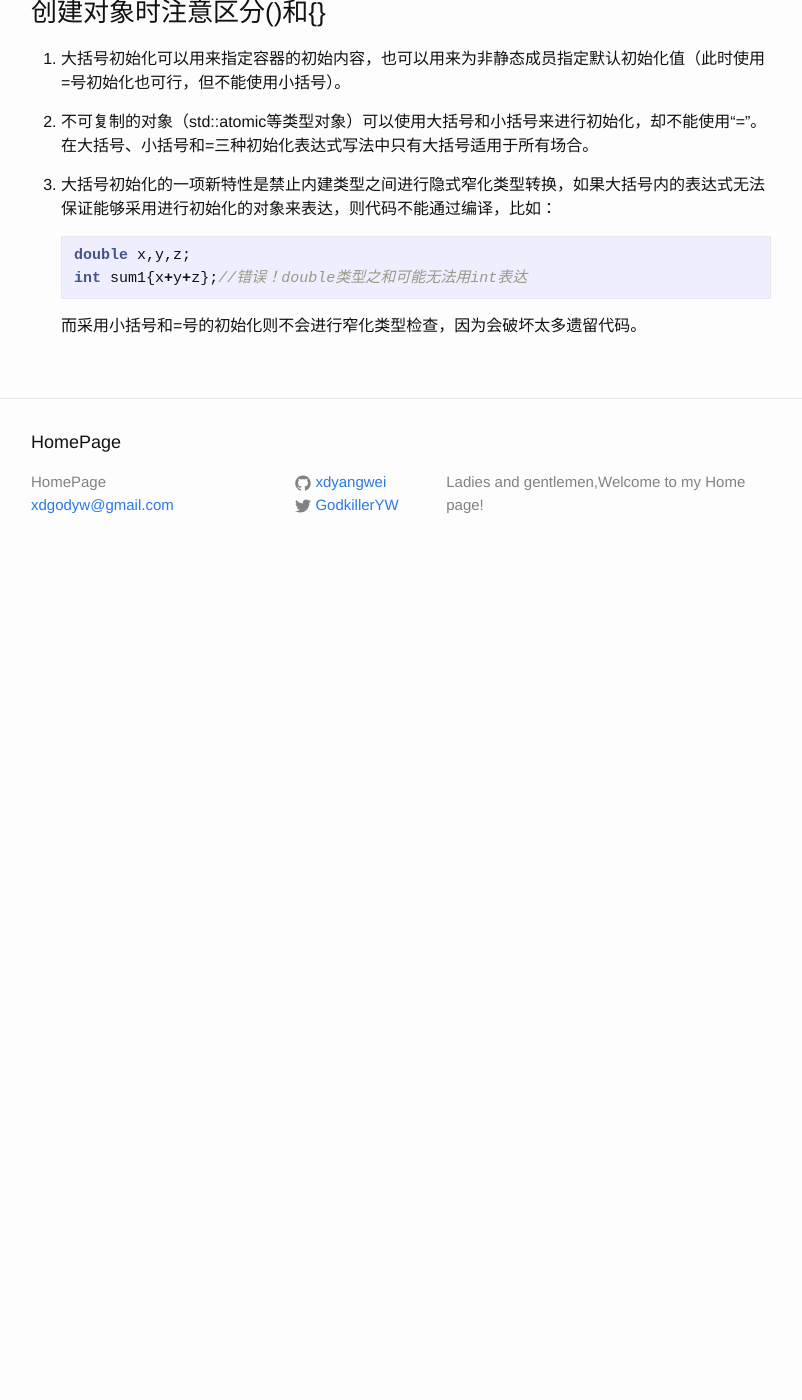
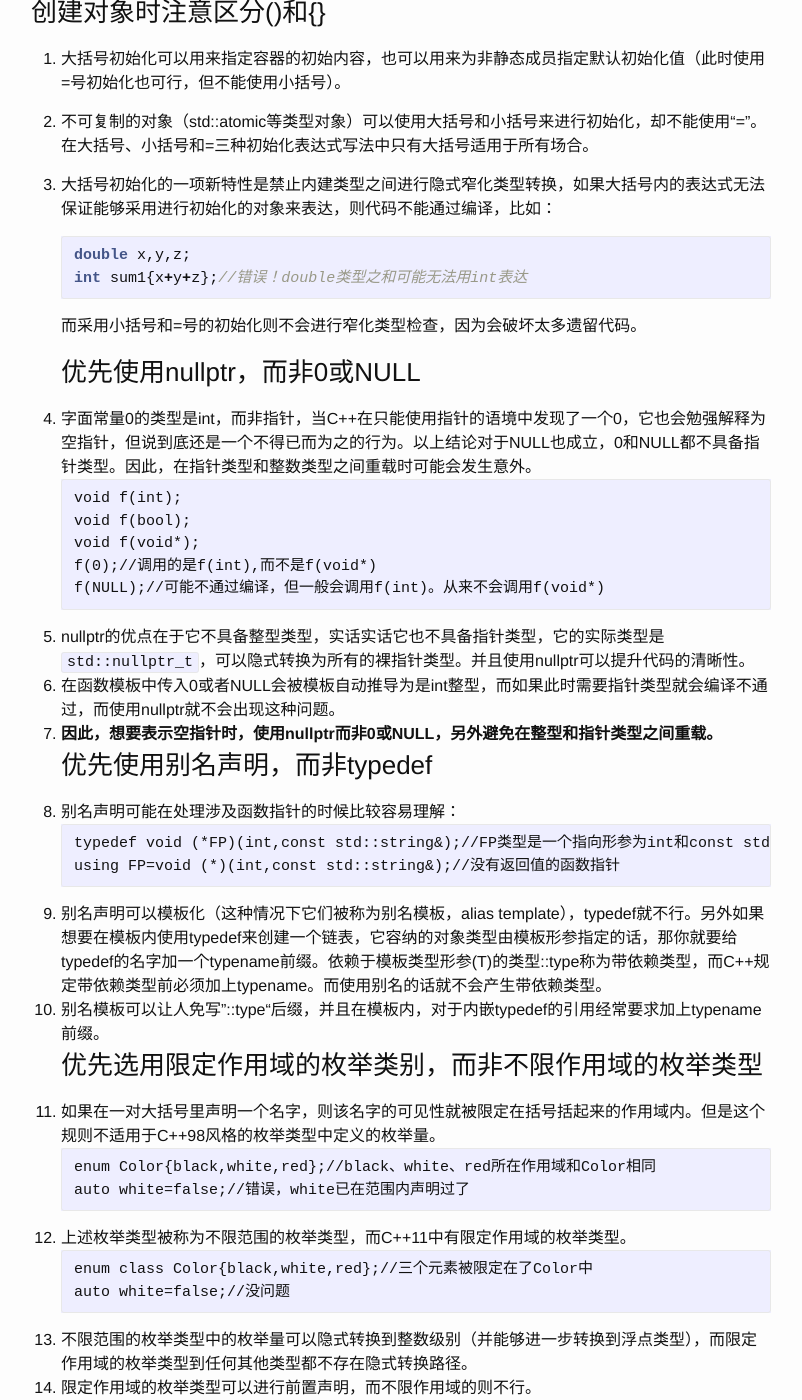
Before and after one commit to xdyangwei/xdyangwei.github.io, a Jekyll site: the page built from _posts/2018-10-25-转向现代C++.md, in a window 1280 px wide and 1400 px high, scrolled down 270 px. Shown: the whole window, without its empty margins (239-1041 px from the left). Built offline with Jekyll 4.4.1, drawn with Linux system fonts in a browser that asks for light colours; our own code applies the rules of GitHub Pages for plain Markdown files; before the commit the page ends 900 px from its top, so only the background shows below that; some of the changed text lies outside the part shown.

Commit message:
add some new modern C++ tips

````diff
--- a/_posts/2018-10-25-转向现代C++.md
+++ b/_posts/2018-10-25-转向现代C++.md
@@ -14,3 +14,41 @@
    ```
 
    而采用小括号和=号的初始化则不会进行窄化类型检查，因为会破坏太多遗留代码。
+### 优先使用nullptr，而非0或NULL
+1. 字面常量0的类型是int，而非指针，当C++在只能使用指针的语境中发现了一个0，它也会勉强解释为空指针，但说到底还是一个不得已而为之的行为。以上结论对于NULL也成立，0和NULL都不具备指针类型。因此，在指针类型和整数类型之间重载时可能会发生意外。
+```
+void f(int);
+void f(bool);
+void f(void*);
+f(0);//调用的是f(int),而不是f(void*)
+f(NULL);//可能不通过编译，但一般会调用f(int)。从来不会调用f(void*)
+```
+2. nullptr的优点在于它不具备整型类型，实话实话它也不具备指针类型，它的实际类型是`std::nullptr_t`，可以隐式转换为所有的裸指针类型。并且使用nullptr可以提升代码的清晰性。
+3. 在函数模板中传入0或者NULL会被模板自动推导为是int整型，而如果此时需要指针类型就会编译不通过，而使用nullptr就不会出现这种问题。
+4. **因此，想要表示空指针时，使用nullptr而非0或NULL，另外避免在整型和指针类型之间重载。**
+### 优先使用别名声明，而非typedef
+1. 别名声明可能在处理涉及函数指针的时候比较容易理解：
+```
+typedef void (*FP)(int,const std::string&);//FP类型是一个指向形参为int和const std::string&,
+using FP=void (*)(int,const std::string&);//没有返回值的函数指针
+```
+2. 别名声明可以模板化（这种情况下它们被称为别名模板，alias template），typedef就不行。另外如果想要在模板内使用typedef来创建一个链表，它容纳的对象类型由模板形参指定的话，那你就要给typedef的名字加一个typename前缀。依赖于模板类型形参(T)的类型::type称为带依赖类型，而C++规定带依赖类型前必须加上typename。而使用别名的话就不会产生带依赖类型。
+3. 别名模板可以让人免写”::type“后缀，并且在模板内，对于内嵌typedef的引用经常要求加上typename前缀。
+### 优先选用限定作用域的枚举类别，而非不限作用域的枚举类型
+1. 如果在一对大括号里声明一个名字，则该名字的可见性就被限定在括号括起来的作用域内。但是这个规则不适用于C++98风格的枚举类型中定义的枚举量。
+```
+enum Color{black,white,red};//black、white、red所在作用域和Color相同
+auto white=false;//错误，white已在范围内声明过了
+```
+2. 上述枚举类型被称为不限范围的枚举类型，而C++11中有限定作用域的枚举类型。
+```
+enum class Color{black,white,red};//三个元素被限定在了Color中
+auto white=false;//没问题
+```
+3. 不限范围的枚举类型中的枚举量可以隐式转换到整数级别（并能够进一步转换到浮点类型），而限定作用域的枚举类型到任何其他类型都不存在隐式转换路径。
+4. 限定作用域的枚举类型可以进行前置声明，而不限作用域的则不行。
+```
+enum Color;//错误
+enum class Color;//正确
+```
+这是因为限定作用域的枚举类型的底层类型是已知的，而不限范围的枚举类型的底层类型，我们可以进行指定。当我们指定过后，不限范围的枚举类型也能够进行前置声明了。限定作用域的默认底层类型是int。
````
